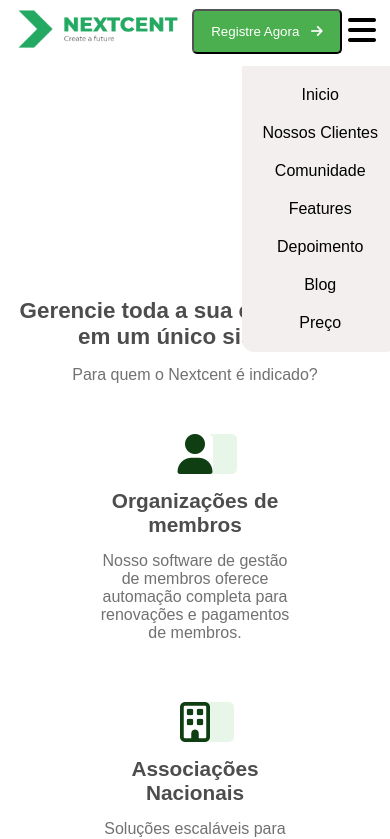
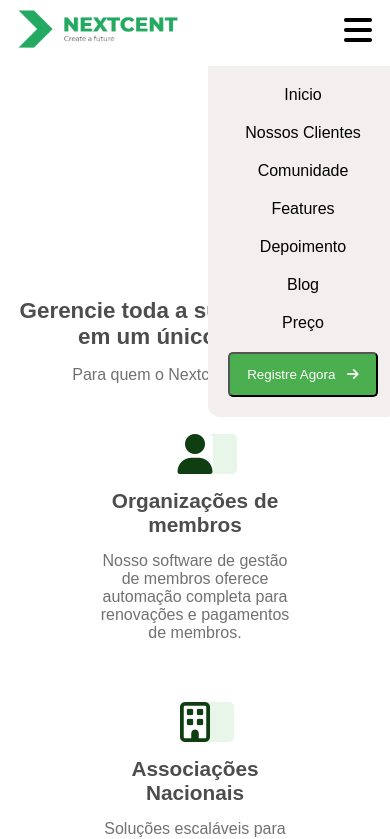
Before and after one commit to ProjetoArenaDev/NextCent, a plain HTML site: page index.html in a window 390 px wide. Both pictures are taken after a click on the button 362 px from the left and 31 px from the top of the page. Shown: the top 839 px of the page. Drawn offline with Linux system fonts and the light colour scheme.

```diff
--- a/css/navbar.css
+++ b/css/navbar.css
@@ -13,13 +13,13 @@
   height: 80px;
   z-index: 10000;
   background: white;
+  /* border: 1px solid red; */
 }
 
 .container-nav {
   max-width: 1320px;
-  margin: 0 auto;
   display: flex;
-  align-items: center;
+  margin: auto;
 }
 
 
@@ -40,15 +40,24 @@
   height: 45px;
   width: 150px;
   border-radius: 5px;
+  margin-left: auto;
+}
+
+#logo-nav{
+  width: 10%;
 }
 
 #logo-nav img{
   width: 180px;
   font-family: Arial, Helvetica, sans-serif;
-  /* border: 1px solid red; */
+  /* border: 1px solid red;   */
 }
+
 #link-nav{
   display: flex;
+  flex-wrap: wrap;
+  width: 90%;
+  /* border: 1px solid red; */
   margin-left: auto;
 
 
@@ -57,19 +66,19 @@
 #link-nav ul{
   display: flex;
   gap: 50px;
+  margin-left: auto;
   align-items: center;
-    /* border: 1px solid red; */
+  /* border: 1px solid red;    */
 }
 
 .registro-nav i{
   margin-left: 8px;
+
 }
 
-#ul-nav li{
+#ul-nav li, button{
     list-style: none;
     padding: 0;
-
-
 }
 #ul-nav a{
     color: inherit;
@@ -81,8 +90,13 @@
   color: #4CAF4F;
 }
 
-#ul-nav button:hover{
+#navbar button:hover{
   color: #000000;
+}
+
+#navbar.hide{
+  transform: translateY(-100%);
+  transition: transform 0.3s ease;
 }
 
 /* =========================
@@ -94,9 +108,15 @@
   border: none;
   font-size: 1.6em;
   margin-left: auto;
+  padding-right: 10px;
+}
+@media (max-width: 1160px) {
+  #link-nav ul{
+    gap: 30px;
+  }
 }
 
-@media (max-width: 1024px) {
+@media (max-width: 1070px) {
 
 #menu-toggle {
     display: block;
@@ -130,4 +150,5 @@
 #link-nav ul.ativo {
     display: flex;
   }
+
 }
--- a/index.html
+++ b/index.html
@@ -7,12 +7,13 @@
 
 		<!-- CSS Global -->
 		<link rel="stylesheet" href="css/global.css" />
-  <!-- CSS Global -->
-  <link rel="stylesheet" href="css/global.css" />
-  <link rel="stylesheet" href="https://cdnjs.cloudflare.com/ajax/libs/font-awesome/6.5.1/css/all.min.css">
+  		<!-- CSS Global -->
+  		<link rel="stylesheet" href="css/global.css" />
+  		<link rel="stylesheet" href="https://cdnjs.cloudflare.com/ajax/libs/font-awesome/6.5.1/css/all.min.css">
 
 		<!-- Font Awesome -->
 		<link rel="stylesheet" href="https://cdnjs.cloudflare.com/ajax/libs/font-awesome/6.5.0/css/all.min.css" />
+		<link rel="shortcut icon" href="assets/icons/navbar/Icone-NextCent.png" type="image/x-icon">
 	</head>
 
 	<body>
--- a/js/navbar.js
+++ b/js/navbar.js
@@ -23,8 +23,11 @@
 const header = document.getElementById("navbar");
 const menuToggle = document.getElementById("menu-toggle");
 const menu = document.querySelector("#link-nav ul");
+const resgistro = document.querySelector(".registro-nav");
 
 let lastScroll = 0;
+
+menu.appendChild(resgistro);
 
 /* =========================
    SCROLL – HEADER
@@ -42,6 +45,7 @@
   }
 
   lastScroll = currentScroll;
+  lastScroll = currentScroll <= 0 ? 0 : currentScroll;
 });
 
 /* =========================
```
Also changed, not shown: assets/icons/navbar/Icone-NextCent.png (added).
